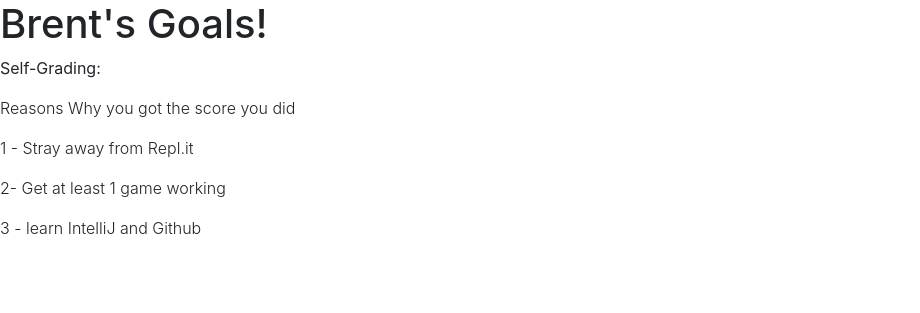
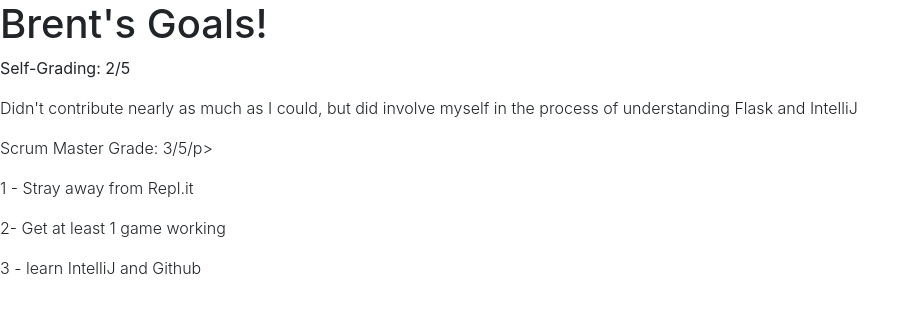
Before and after one commit to KrispyKremeSavage/Gaming-Website-Project, a Flask app: page /brentgoals in a window 1280 px wide. Shown: the part 92-405 px from the top of the page, without its empty margins (0-920 px from the left). Run offline with Flask 2, Linux system fonts and the light colour scheme.

Commit message:
Added goals and scores

```diff
--- a/templates/brentgoals.html
+++ b/templates/brentgoals.html
@@ -3,8 +3,11 @@
 {% block content %}
     <h1>Brent's Goals!</h1>
 
-    <p class="font-weight-normal">Self-Grading: </p>
-    <p class="font-weight-light">Reasons Why you got the score you did</p>
+    <p class="font-weight-normal">Self-Grading: 2/5</p>
+    <p class="font-weight-light">Didn't contribute nearly as much as I could, but did involve myself in the process of
+        understanding Flask and IntelliJ</p>
+
+    <p class="font-weight-light">Scrum Master Grade: 3/5/p>
 
     <p class="font-weight-light">1 - Stray away from Repl.it</p>
 
--- a/templates/calvingoals.html
+++ b/templates/calvingoals.html
@@ -2,10 +2,10 @@
 {% block title %}Github{% endblock %}
 {% block content %}
     <h1>Calvins's Goals!</h1>
-    <p class="font-weight-normal">Self-Grading: </p>
-    <p class="font-weight-light">Reasons Why you got the score you did</p>
+    <p class="font-weight-normal">Self-Grading: 3/5</p>
+    <p class="font-weight-light">Contributed on GitHub and helped debug the code for the home webpage. </p>
 
-    <p class="font-weight-normal">Scrum Leader Grading: </p>
+    <p class="font-weight-normal">Scrum Leader Grading: 3/5</p>
 
     <p class="font-weight-light">1 - Figure out how Splashtop Application Works</p>
 
```
